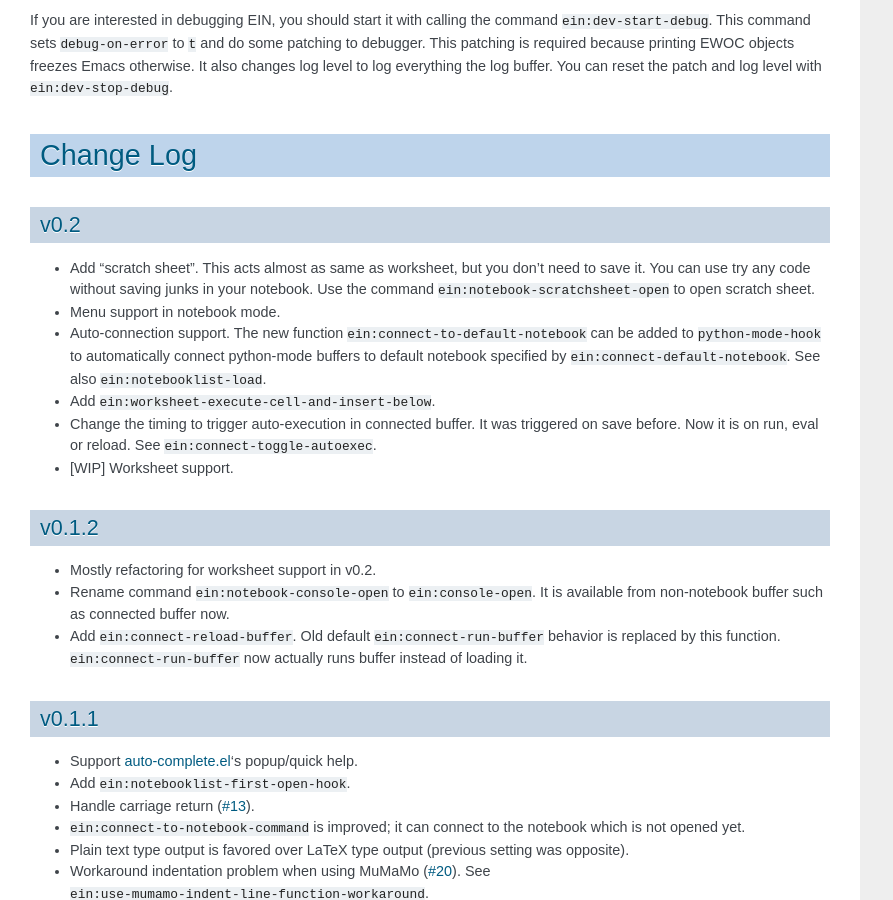
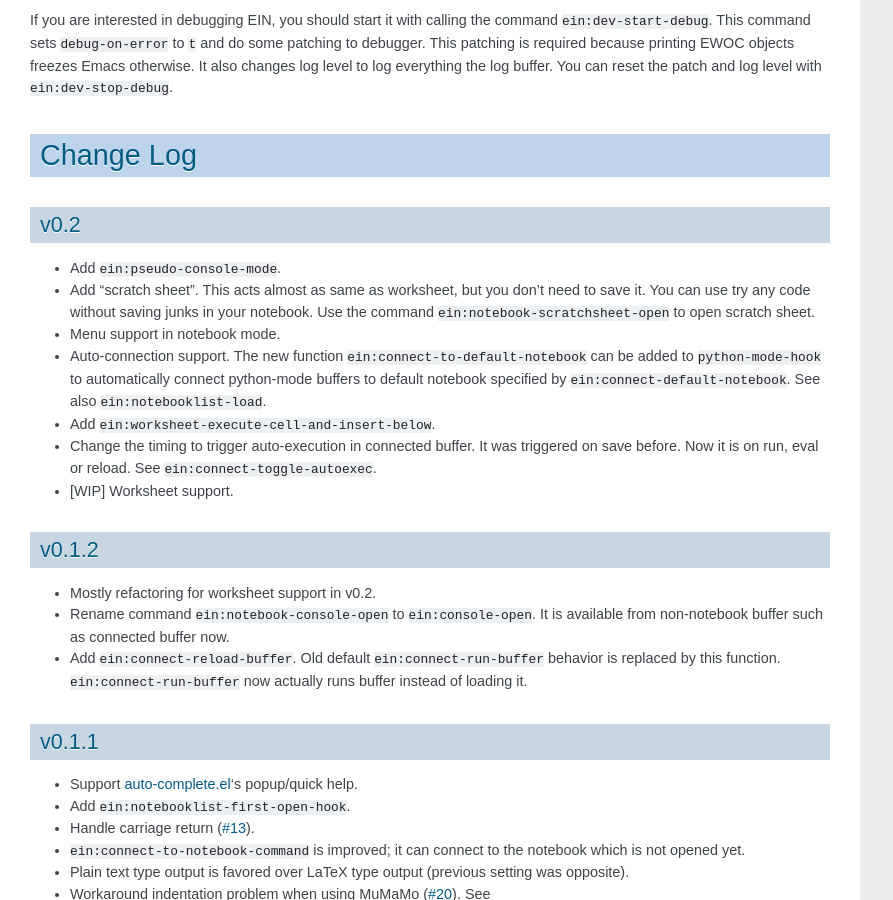
Before and after one commit to millejoh/emacs-ipython-notebook, a Sphinx documentation site: the page built from doc/source/index.rst, in a window 1280 px wide and 900 px high, scrolled down 13541 px. Shown: the whole window, without its empty margins (0-893 px from the left). Built offline with Sphinx 7.4.7, drawn with Linux system fonts in a browser that asks for light colours; cross-references to code outside the pages are shown as plain code.

Commit message:
Update change log

```diff
--- a/doc/source/index.rst
+++ b/doc/source/index.rst
@@ -498,6 +498,7 @@ Change Log
 v0.2
 ----
 
+* Add :el:symbol:`ein:pseudo-console-mode`.
 * Add "scratch sheet".  This acts almost as same as worksheet, but you
   don't need to save it.  You can use try any code without saving
   junks in your notebook.  Use the command
```
